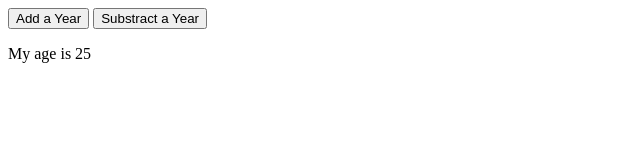
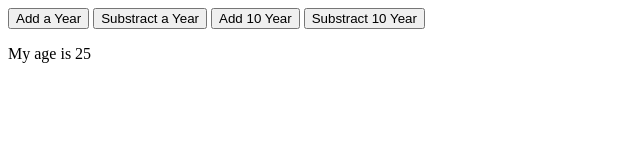
Before and after one commit to taufanbasri/vue-beginner, a plain HTML site: page index.html in a window 1280 px wide. Shown: the whole page, without its empty margins (0-640 px from the left). Drawn offline with Linux system fonts and the light colour scheme.

Commit message:
Event with Method parameters

```diff
--- a/app.js
+++ b/app.js
@@ -4,11 +4,11 @@ new Vue({
         age: 25,
     },
     methods: {
-        add() {
-            return this.age++;
+        add(inc) {
+            return this.age += inc;
         },
-        substract() {
-            return this.age--;
+        substract(dec) {
+            return this.age -= dec;
         }
     }
 })
--- a/index.html
+++ b/index.html
@@ -5,8 +5,10 @@
 </head>
 <body>
     <div id="app">
-        <button @click="add">Add a Year</button>
-        <button @click="substract">Substract a Year</button>
+        <button @click="add(1)">Add a Year</button>
+        <button @click="substract(1)">Substract a Year</button>
+        <button @dblclick="add(10)">Add 10 Year</button>
+        <button @dblclick="substract(10)">Substract 10 Year</button>
         <p>My age is {{ age }}</p>
     </div>
 
```
